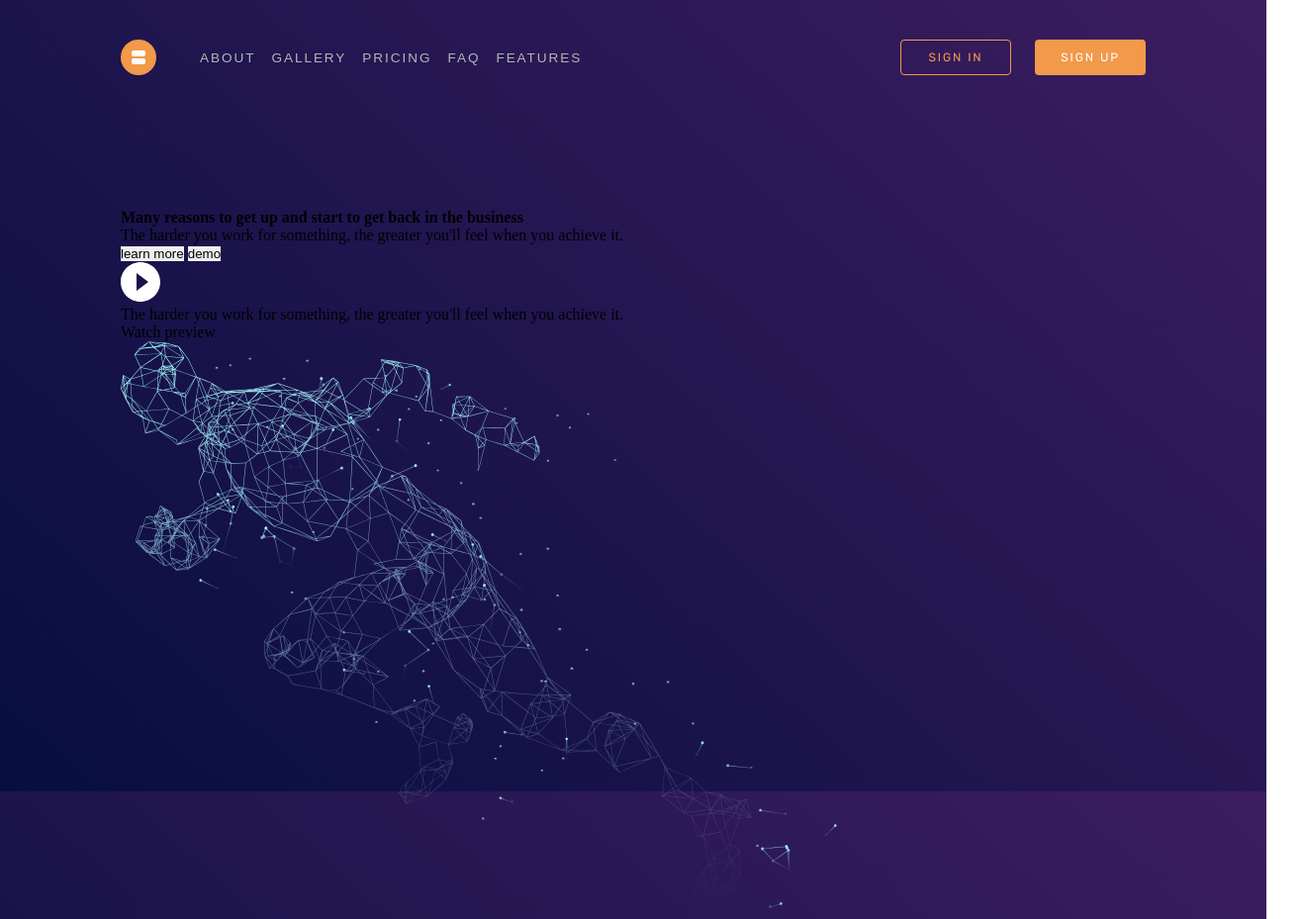
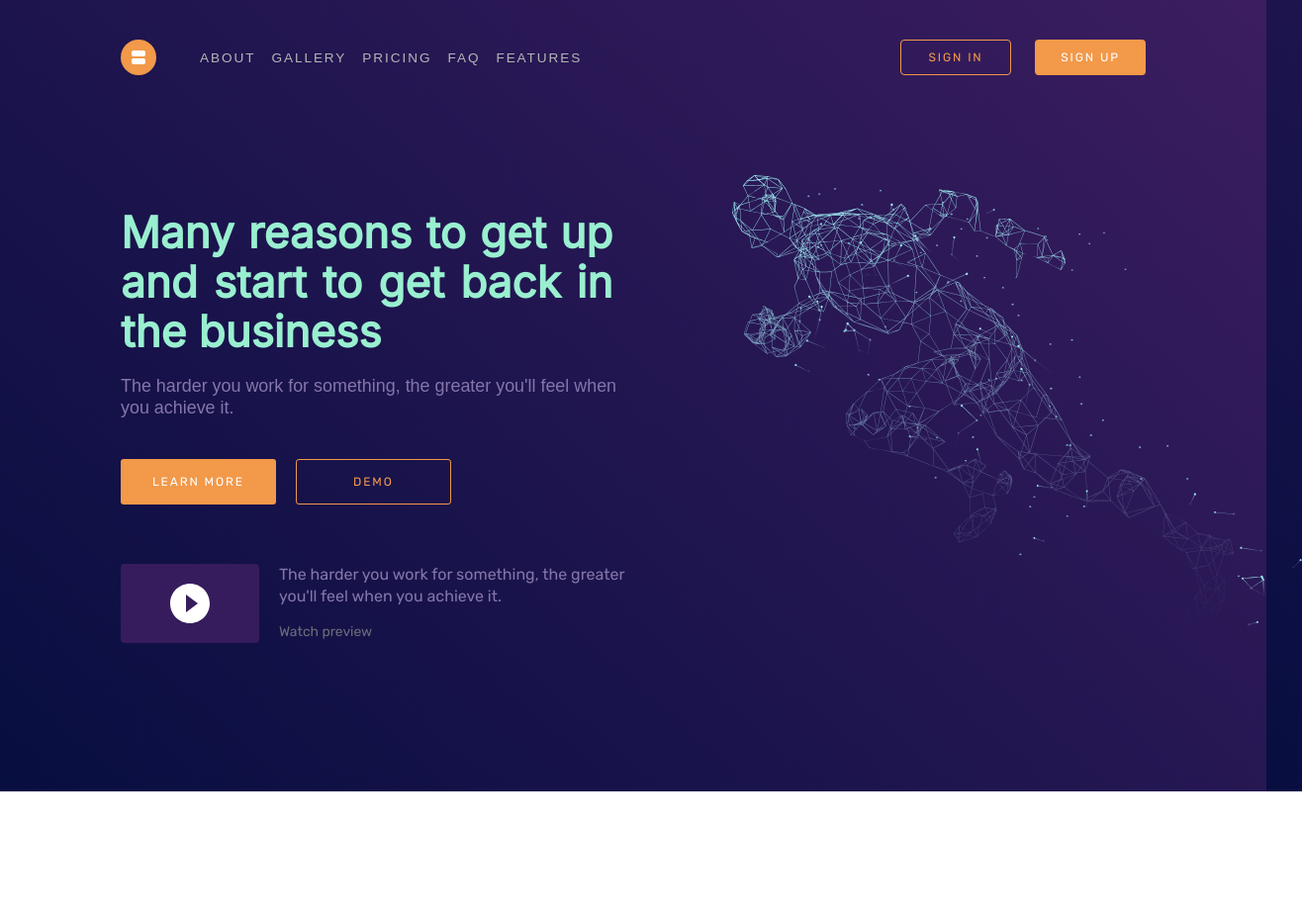
Before and after one commit to matheus3t/Landing-Page-Layout, a plain HTML site: page index.html in a window 1280 px wide. Shown: the whole page at 99% size, 1316 px wide, since content can reach past the window. After the commit the page ends 800 px from the top, so only its background shows below. Drawn offline with Linux system fonts and the light colour scheme; a web font is replaced by a local one.

Commit message:
End of apresentation style

```diff
--- a/assets/css/styles.css
+++ b/assets/css/styles.css
@@ -87,3 +87,125 @@ header .menu {
   background-color: var(--orange);
   color: white;
 }
+/* Apresentation */
+.apresentation {
+  display: flex;
+}
+
+.apresentation section {
+  display: flex;
+  flex-direction: column;
+}
+
+.apresentation section strong {
+  width: 48%;
+
+  margin-bottom: 1.19rem;
+
+  font-family: "Inter", sans-serif;
+  font-weight: 700;
+  font-size: 2.75rem;
+
+  line-height: 3.12rem;
+
+  text-align: justify;
+
+  color: var(--light-blue);
+}
+
+.apresentation section > p {
+  width: 49%;
+
+  font-family: "Gilroy-SemiBold", sans-serif;
+  font-size: 1.12rem;
+
+  line-height: 1.37rem;
+
+  color: var(--text2);
+
+  margin-bottom: 2.5rem;
+}
+/* Buttons div */
+.apresentation section > div {
+  display: flex;
+}
+
+.apresentation section > div button {
+  width: 9.81rem;
+  height: 2.87rem;
+
+  border-radius: 0.19rem;
+
+  margin-bottom: 3.75rem;
+
+  font-family: "Rubik", sans-serif;
+  font-weight: 500;
+  font-size: 0.75rem;
+  letter-spacing: 0.12rem;
+
+  text-transform: uppercase;
+}
+
+.apresentation section > div button:first-child {
+  background-color: var(--orange);
+  color: var(--white);
+
+  margin-right: 1.25rem;
+}
+
+.apresentation section > div button:last-child {
+  background-color: transparent;
+  border: 1px solid var(--orange);
+  color: var(--orange);
+}
+/* Video shape and side texts */
+.apresentation section div:last-child span {
+  display: flex;
+  justify-content: center;
+  align-items: center;
+
+  width: 8.75rem;
+  height: 5rem;
+
+  background-color: #361c5d;
+
+  border-radius: 0.25rem;
+
+  margin-right: 1.25rem;
+}
+
+.apresentation section div:last-child div {
+  display: flex;
+  flex-direction: column;
+  justify-content: space-between;
+}
+
+.apresentation section div:last-child p {
+  font-family: "Rubik", sans-serif;
+  line-height: 1.37rem;
+}
+
+.apresentation section div:last-child p:first-child {
+  width: 61%;
+
+  font-size: 1rem;
+
+  color: var(--text2);
+
+  margin-bottom: 0.37rem;
+}
+
+.apresentation section div:last-child p:last-child {
+  font-size: 0.87rem;
+
+  color: #6d6d78;
+}
+/* Vector of a running man */
+.apresentation .runman {
+  position: absolute;
+
+  width: 45%;
+
+  top: 177px;
+  left: 740px;
+}
```
